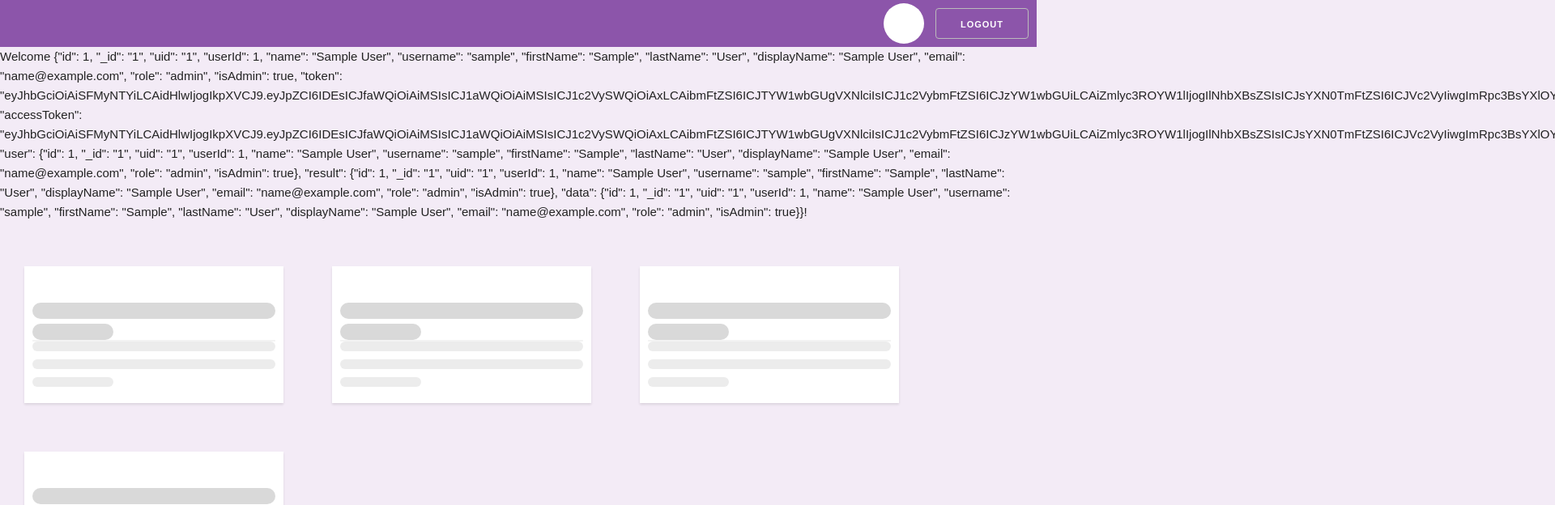
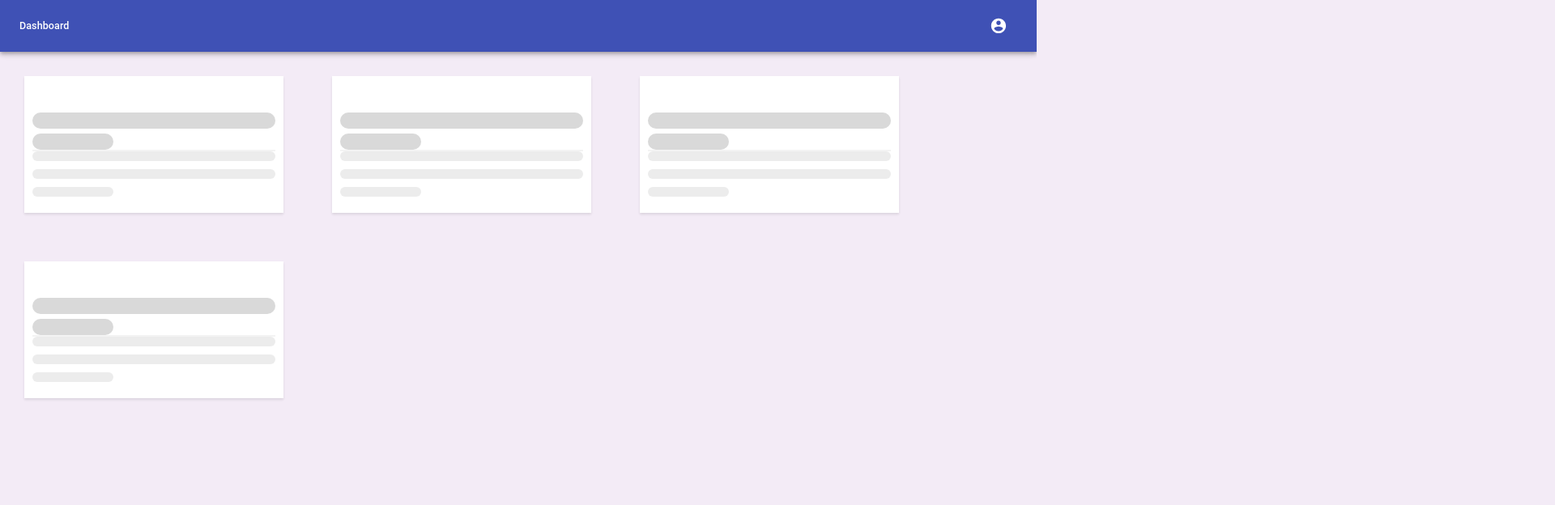
Before and after one commit to ankurkakroo2/testing-react-apps, a React (Create React App) app: page /dashboard in a window 1280 px wide. Shown: the top 624 px of the page at 81% size, 1920 px wide, since content can reach past the window. Built offline with nearby package versions, Linux system fonts and the light colour scheme; sample sign-in values are in the browser's storage.

Commit message:
Added menu

```diff
--- a/package.json
+++ b/package.json
@@ -3,9 +3,13 @@
   "version": "0.1.0",
   "private": true,
   "dependencies": {
+    "@material-ui/core": "^4.9.7",
+    "@material-ui/icons": "^4.9.1",
     "@testing-library/jest-dom": "^4.2.4",
     "@testing-library/react": "^9.3.2",
     "@testing-library/user-event": "^7.1.2",
+    "i": "^0.3.6",
+    "npm": "^6.14.3",
     "react": "^16.13.1",
     "react-dom": "^16.13.1",
     "react-router-dom": "^5.1.2",
--- a/src/components/dashboard/Dashboard.js
+++ b/src/components/dashboard/Dashboard.js
@@ -1,28 +1,96 @@
-import React from 'react';
-import { getUser, removeUserSession } from '../../util/Common';
-import PlaceHolder from './Placeholder';
-import './default.css'
+import React, { useState } from "react";
+import { makeStyles } from "@material-ui/core/styles";
+import { AccountCircle, Menu as MenuIcon } from "@material-ui/icons";
 
-const Dashboard = (props)=> {
+import {
+  AppBar,
+  Menu,
+  MenuItem,
+  IconButton,
+  Toolbar,
+  Typography
+} from "@material-ui/core";
+
+import { getUser, removeUserSession } from "../../util/Common";
+import PlaceHolder from "./Placeholder";
+import "./default.css";
+
+const useStyles = makeStyles(theme => ({
+  root: {
+    flexGrow: 1
+  },
+  menuButton: {
+    marginRight: theme.spacing(2)
+  },
+  title: {
+    flexGrow: 1
+  }
+}));
+
+const Dashboard = props => {
+  const classes = useStyles();
   const user = getUser();
+  const [anchorEl, setAnchorEl] = useState(null);
+
+  const handleClick = event => {
+    setAnchorEl(event.currentTarget);
+  };
+
+  const handleClose = () => {
+    setAnchorEl(null);
+  };
 
   // handle click event of logout button
   const handleLogout = () => {
     removeUserSession();
-    props.history.push('/login');
-  }
+    props.history.push("/login");
+  };
 
   return (
     <section className="dashboard">
-      <div className="dashboard__header">
-      <div className="dashboard__header__profile-section">
-      <div className="dashboard__header__profile-icon"></div>
-      <input className="dashboard__logout-btn" type="button" onClick={handleLogout} value="Logout" /></div>
-      </div>
-     <p>Welcome {user}!</p>
-      <PlaceHolder/>
+      <AppBar position="static">
+        <Toolbar>
+          <Typography variant="h6" className={classes.title}>
+            Dashboard
+          </Typography>
+          <div>
+            <IconButton
+              aria-label="account of current user"
+              aria-controls="menu-appbar"
+              aria-haspopup="true"
+              onClick={handleClick}
+              color="inherit"
+            >
+              <AccountCircle fontSize="large" />
+            </IconButton>
+            <Menu
+              id="menu-appbar"
+              anchorEl={anchorEl}
+              keepMounted
+              open={Boolean(anchorEl)}
+              onClose={handleClose}
+            >
+              <MenuItem onClick={() => {}}>Signed in as: {user}</MenuItem>
+              <MenuItem onClick={() => {}}>Profile</MenuItem>
+              <MenuItem onClick={handleLogout}>Logout</MenuItem>
+            </Menu>
+          </div>
+        </Toolbar>
+      </AppBar>
+      {/* <div className="dashboard__header">
+        <div className="dashboard__header__profile-section">
+          <div className="dashboard__header__profile-icon"></div>
+          <input
+            className="dashboard__logout-btn"
+            type="button"
+            onClick={handleLogout}
+            value="Logout"
+          />
+        </div>
+      </div> */}
+      <PlaceHolder />
     </section>
   );
-}
+};
 
 export default Dashboard;
--- a/src/index.js
+++ b/src/index.js
@@ -1,15 +1,11 @@
-import React from 'react';
-import ReactDOM from 'react-dom';
-import './index.css';
-import App from './App';
-import * as serviceWorker from './serviceWorker';
+import React from "react";
+import ReactDOM from "react-dom";
 
-ReactDOM.render(
-  <React.StrictMode>
-    <App />
-  </React.StrictMode>,
-  document.getElementById('root')
-);
+import "./index.css";
+import App from "./App";
+import * as serviceWorker from "./serviceWorker";
+
+ReactDOM.render(<App />, document.getElementById("root"));
 
 // If you want your app to work offline and load faster, you can change
 // unregister() to register() below. Note this comes with some pitfalls.
```
Also changed, not shown: 1 other file (tests, documents, lock files or other folders).
